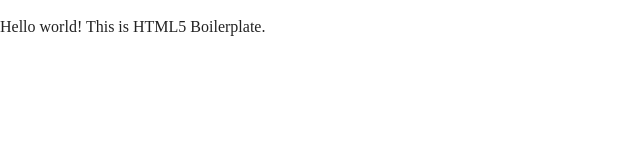
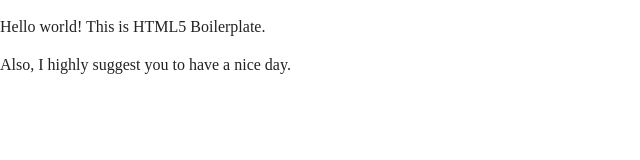
Before and after one commit to ErickGomez98/html-boilerplate, a plain HTML site: page index.html in a window 1280 px wide. Shown: the whole page, without its empty margins (0-640 px from the left). Drawn offline with nearby package versions, Linux system fonts and the light colour scheme.

Commit message:
change made on index.html

```diff
--- a/index.html
+++ b/index.html
@@ -21,6 +21,7 @@
 
         <!-- Add your site or application content here -->
         <p>Hello world! This is HTML5 Boilerplate.</p>
+        <p>Also, I highly suggest you to have a nice day.</p>
         <script src="js/vendor/modernizr-3.5.0.min.js"></script>
         <script src="https://code.jquery.com/jquery-3.2.1.min.js" integrity="sha256-hwg4gsxgFZhOsEEamdOYGBf13FyQuiTwlAQgxVSNgt4=" crossorigin="anonymous"></script>
         <script>window.jQuery || document.write('<script src="js/vendor/jquery-3.2.1.min.js"><\/script>')</script>
```
Also changed, not shown: 1 other file.
